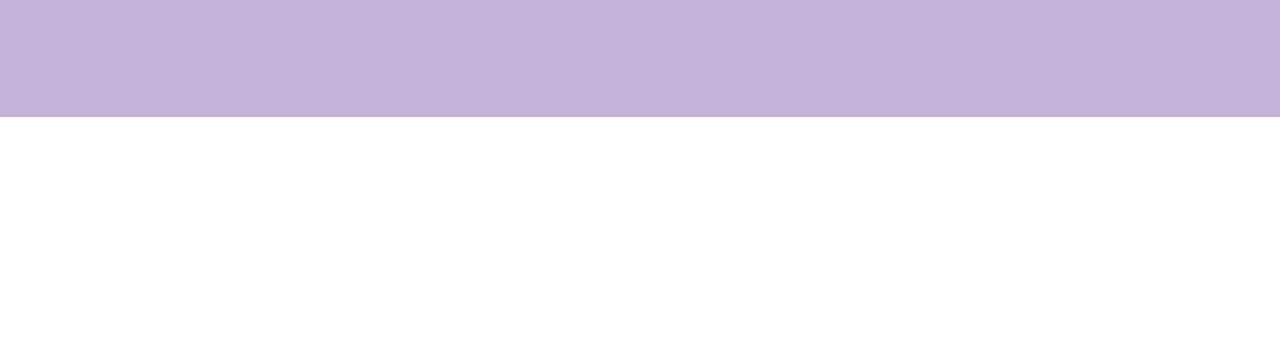
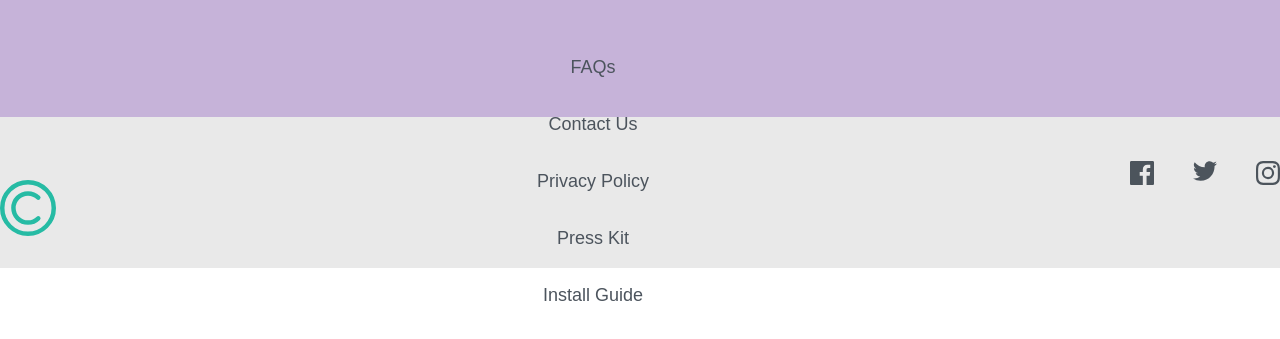
Before and after one commit to DrGring/ClipboardLandingPageSection, a plain HTML site: page index.html in a window 1280 px wide. Shown: the part 3201-3540 px from the top of the page. Drawn offline with Linux system fonts and the light colour scheme; a web font is replaced by a local one.

Commit message:
Another commit

```diff
--- a/index.html
+++ b/index.html
@@ -11,13 +11,13 @@
     <main>
         <section class="section-top">
             <img src="/images/logo.svg" alt="logo" class="section-top__logo">
-            <h1 class="section-top__title--first">A history of everything you copy</h1>
+            <h1 class="section-top__title-first">A history of everything you copy</h1>
             <p class="section-top__text first-top__text">Clipboard allows you to track and  organize everything youcopy. Instantly <br> access your clipboard on all your devices.</p>
             <div class="section-top__button">
                 <button class="button-ios">Download for iOS</button>
                 <button class="button-mac">Download for Mac</button>
             </div>
-            <h2 class="section-top__title--second section__top__title">Keep track of your snippets</h2>
+            <h2 class="section-top__title-second section__top__title">Keep track of your snippets</h2>
             <p class="section-top__text second-top__text">Clipboard instantly stores any item you copy in the cloud,meaning you can access your snippets immediately on all your devices. Our Mac and iOS apps will help you organize everything.</p>
 
             <div class="section-top__flex">
@@ -35,8 +35,21 @@
             </div>
         </section>
         <section class="section-bottom"></section>
-        <footer class="footer__content">
-
+        <footer class="footer-content">
+            <img src="/images/logo.svg" alt="logo" class="footer-content__logo">
+            <ul>
+                <li><a href="#">FAQs</a></li>
+                <li><a href="#">Contact Us</a></li>
+                <li><a href="#">Privacy Policy</a></li>
+                <li><a href="#">Press Kit</a></li>
+                <li><a href="#">Install Guide</a></li>
+            </ul>
+            <div class="footer-content__social-icons">
+                <a href="#"><img src="/images/icon-facebook.svg"alt="icon-facebook"></a>
+                <a href="#"><img src="/images/icon-twitter.svg" alt="icon-tweet">
+                <a href="#"><img src="/images/icon-instagram.svg" alt="icon-insta"></a>
+            </div>
+            <!--<p>&copy; Copyright 2021 Clipboard.</p>-->
         </footer>
     </main>
 </body>
--- a/style/style.scss
+++ b/style/style.scss
@@ -1,4 +1,4 @@
-/*Variables*/
+    /*Variables*/
 $Strong-Cyan :hsl(171, 66%, 44%);
 $Light-Blue:hsl(233, 100%, 69%);
 $Dark-Grayish-Blue :hsl(210, 10%, 33%);
@@ -6,6 +6,7 @@ $Grayish-Blue :hsl(201, 11%, 66%);
 $title-font-size:20px;
 $width-button-mobile:312px;
 $margin-bottom-text-figure:60px;
+
 
 @mixin button-value {
     font-family: 'Bai Jamjuree', sans-serif;
@@ -59,6 +60,11 @@ main {
         height: 3381px;
     }
 }
+a {
+    text-decoration: none;
+    color: $Dark-Grayish-Blue;
+}
+
 //section de l'en-tête
 .section-top {
     width: 313px;
@@ -74,7 +80,7 @@ main {
             margin-right: 25px;
         }
     }
-    &__title--first {
+    &__title-first {
         @include title-value;
         @media screen and (min-width:687px) {
             width: 100%;
@@ -82,7 +88,7 @@ main {
             margin-bottom: 0;
         }
     }
-    &__title--second {
+    &__title-second {
         @media screen and (min-width:687px) {
             width: 100%;
             font-size: 30px;
@@ -191,6 +197,7 @@ p.section-top__text {
 }
 
 .footer-content {
+    @include display-grid;
     background-color: rgba(170, 170, 170, 0.253);
     width: 313px;
     height: 502px;
@@ -198,10 +205,30 @@ p.section-top__text {
     font-family: 'Bai Jamjuree', sans-serif;
     font-size: 18px;
 
-    &__image {
-        width: 55px;
-        height: 55px;
+    @media screen and (min-width:687px) {
+    justify-content:space-between;
+    display: flex;
+    height:151px;
+    width: 100%;
+ }
+    &>ul {
+        height: 219px;
+        list-style: none;
+        padding: 0;
+        margin-bottom: 70px;
+        text-decoration: none;
+
+        li {
+            margin-bottom: 36px;
+        }
     }
+
+    &__logo {
+        width: 56px;
+        margin-top: 30px;
+        height: 56px;
+    }
+    /*
     &__social__icons {
         background-color: rgba(102, 51, 153, 0.438);
         width: 123px;
@@ -232,5 +259,12 @@ p.section-top__text {
             }
 
         }
-    }
+    }*/
 }
+.footer-content__social-icons {
+    display: flex;
+    justify-content: space-between;
+    width: 150px;
+    height: 24px;
+    margin-bottom: 40px;
+}
```
Also changed, not shown: style/style.css, 2 other files.
